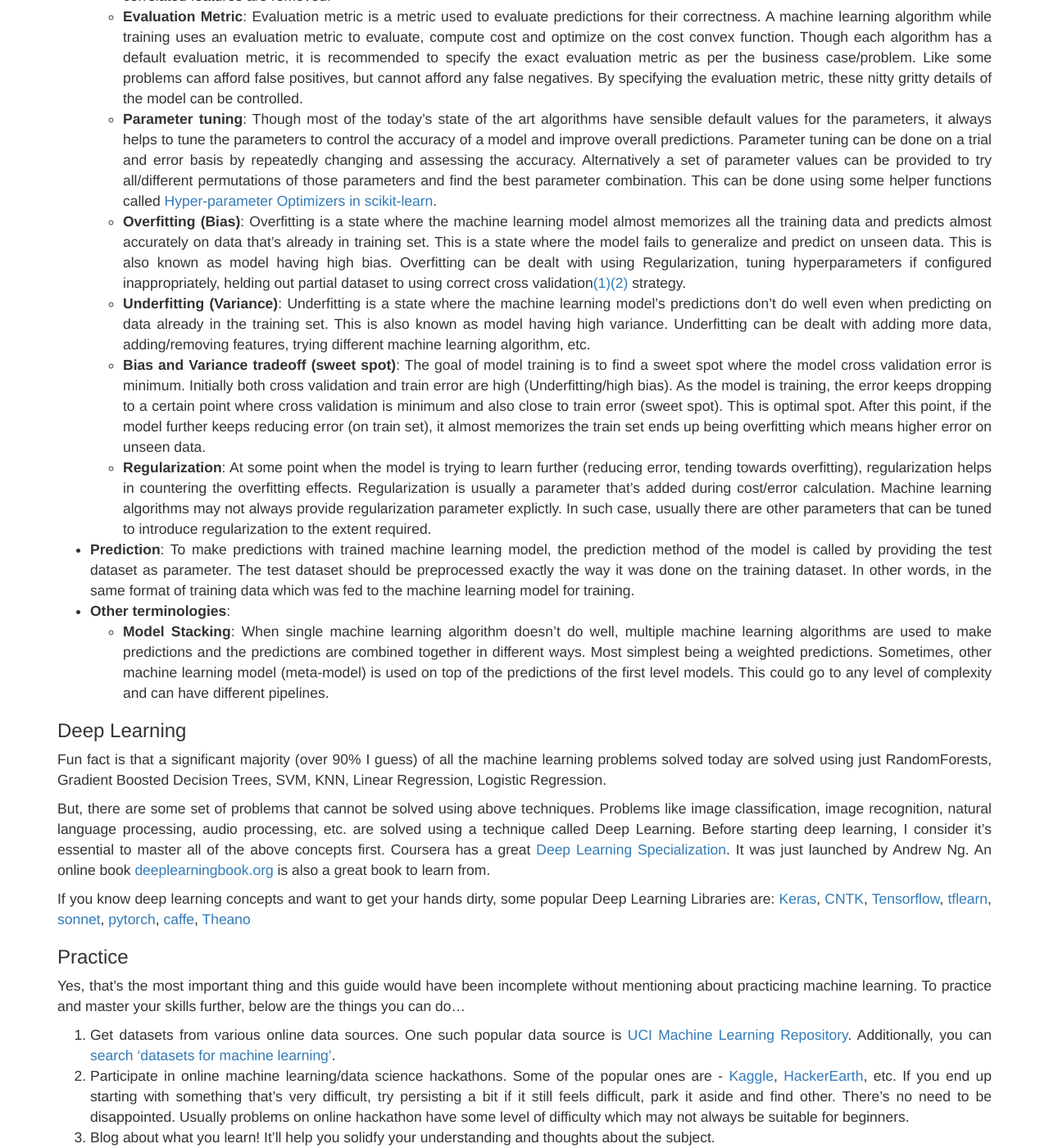
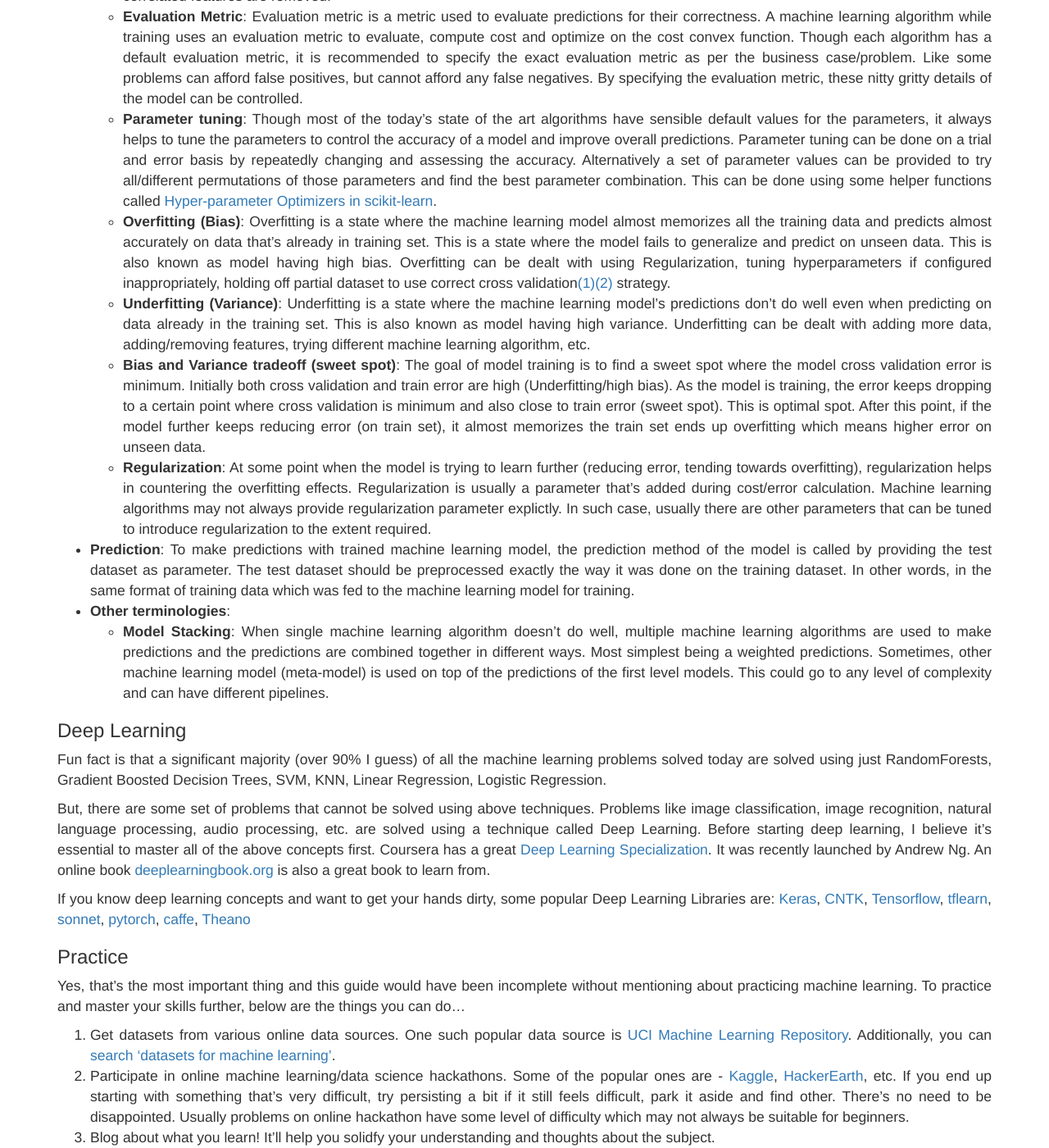
Before and after one commit to devm1023/ML_project, a Jekyll site: the page built from pages/machine-learning-in-one-hour.markdown, in a window 1280 px wide and 1400 px high, scrolled down 3172 px. Shown: the whole window at 82% size. Built offline with Jekyll 4.4.1, drawn with Linux system fonts in a browser that asks for light colours; nearby versions of some CDN libraries; some of the changed text lies outside the part shown.

Commit message:
Update machine-learning-in-one-hour.markdown

```diff
--- a/pages/machine-learning-in-one-hour.markdown
+++ b/pages/machine-learning-in-one-hour.markdown
@@ -71,7 +71,7 @@
 * __Preprocessing__: In real world scenario data is rarely clean and neat in a state that Machine Learning algorithms can be directly applied on. Preprocessing is a process of cleaning data to feed to machine learning algorithm. Some of the common preprocessing steps are...
   * __Missing Value__: When some of the values are missing, they are usually dealt by adding median/mean values or deleting corresponding row, or using the value from the previous row, etc. There are many ways of doing this. What exactly needs to be done depends on the kind of data, problem being solved and business goals.
   * __Categorical Variables__: Discrete finite set of values. Like 'car type', 'department', etc.
-  * __Scaling__: Proportionately reducing values in columns into a common scale like 0 to 1. It's good to have values in all columns in a common range.
+  * __Scaling__: Proportionately reducing values in columns into a common scale like 0 to 1. Having values in all columns in a common range might improve accuracy and training speed to some extent.
   * __Text__: Text needs to be processed using Natural Language Processing techniques (out of scope of this guide), when it isn't preprocessed, it is usually excluded from the training data that is fed to a machine learning algorithm.
   * __Imbalanced datasets__: The data shouldn't be biased, skewed. For e.g., consider a classification task where an algorithm classifies data into 3 different classes - A, B and C. If the dataset has very few/high records of one class w.r.t. others it is said to be biased/imbalanced. Usually data is oversampled in such cases by synthetically generating more random data from existing data.
   * __Outliers__: Outliers need to be dealt with on a case by case basis based on the problem and business case.
@@ -81,9 +81,9 @@
   * __Feature Selection__: Not all features/columns contribute to the learning. These are the columns where the data in them don't affect the outcome. Such features are removed from the dataset. What features to train on and what features to exclude is decided based on feature importance given by a machine learning algorithm being applied. Most of the modern algorithms do provide the feature importances. If an algorithm doesn't provide, scikit-learn or sklearn has utility functions which help find the feature importance. Also correlated features are removed.
   * __Evaluation Metric__: Evaluation metric is a metric used to evaluate predictions for their correctness. A machine learning algorithm while training uses an evaluation metric to evaluate, compute cost and optimize on the cost convex function. Though each algorithm has a default evaluation metric, it is recommended to specify the exact evaluation metric as per the business case/problem. Like some problems can afford false positives, but cannot afford any false negatives. By specifying the evaluation metric, these nitty gritty details of the model can be controlled.
   * __Parameter tuning__: Though most of the today's state of the art algorithms have sensible default values for the parameters, it always helps to tune the parameters to control the accuracy of a model and improve overall predictions. Parameter tuning can be done on a trial and error basis by repeatedly changing and assessing the accuracy. Alternatively a set of parameter values can be provided to try all/different permutations of those parameters and find the best parameter combination. This can be done using some helper functions called [Hyper-parameter Optimizers in scikit-learn](http://scikit-learn.org/stable/modules/classes.html#hyper-parameter-optimizers).
-  * __Overfitting (Bias)__: Overfitting is a state where the machine learning model almost memorizes all the training data and predicts almost accurately on data that's already in training set. This is a state where the model fails to generalize and predict on unseen data. This is also known as model having high bias. Overfitting can be dealt with using Regularization, tuning hyperparameters if configured inappropriately, helding out partial dataset to using correct cross validation[(1)](http://scikit-learn.org/stable/modules/cross_validation.html)[(2)](https://en.wikipedia.org/wiki/Cross-validation_(statistics)) strategy.
+  * __Overfitting (Bias)__: Overfitting is a state where the machine learning model almost memorizes all the training data and predicts almost accurately on data that's already in training set. This is a state where the model fails to generalize and predict on unseen data. This is also known as model having high bias. Overfitting can be dealt with using Regularization, tuning hyperparameters if configured inappropriately, holding off partial dataset to use correct cross validation[(1)](http://scikit-learn.org/stable/modules/cross_validation.html)[(2)](https://en.wikipedia.org/wiki/Cross-validation_(statistics)) strategy.
   * __Underfitting (Variance)__: Underfitting is a state where the machine learning model's predictions don't do well even when predicting on data already in the training set. This is also known as model having high variance. Underfitting can be dealt with adding more data, adding/removing features, trying different machine learning algorithm, etc.
-  * __Bias and Variance tradeoff (sweet spot)__: The goal of model training is to find a sweet spot where the model cross validation error is minimum. Initially both cross validation and train error are high (Underfitting/high bias). As the model is training, the error keeps dropping to a certain point where cross validation is minimum and also close to train error (sweet spot). This is optimal spot. After this point, if the model further keeps reducing error (on train set), it almost memorizes the train set ends up being overfitting which means higher error on unseen data.
+  * __Bias and Variance tradeoff (sweet spot)__: The goal of model training is to find a sweet spot where the model cross validation error is minimum. Initially both cross validation and train error are high (Underfitting/high bias). As the model is training, the error keeps dropping to a certain point where cross validation is minimum and also close to train error (sweet spot). This is optimal spot. After this point, if the model further keeps reducing error (on train set), it almost memorizes the train set ends up overfitting which means higher error on unseen data.
   * __Regularization__: At some point when the model is trying to learn further (reducing error, tending towards overfitting), regularization helps in countering the overfitting effects. Regularization is usually a parameter that's added during cost/error calculation. Machine learning algorithms may not always provide regularization parameter explictly. In such case, usually there are other parameters that can be tuned to introduce regularization to the extent required.
 * __Prediction__: To make predictions with trained machine learning model, the prediction method of the model is called by providing the test dataset as parameter. The test dataset should be preprocessed exactly the way it was done on the training dataset. In other words, in the same format of training data which was fed to the machine learning model for training.
 * __Other terminologies__:
@@ -92,7 +92,7 @@
 ### Deep Learning
 Fun fact is that a significant majority (over 90% I guess) of all the machine learning problems solved today are solved using just RandomForests, Gradient Boosted Decision Trees, SVM, KNN, Linear Regression, Logistic Regression.
 
-But, there are some set of problems that cannot be solved using above techniques. Problems like image classification, image recognition, natural language processing, audio processing, etc. are solved using a technique called Deep Learning. Before starting deep learning, I consider it's essential to master all of the above concepts first. Coursera has a great [Deep Learning Specialization](https://www.coursera.org/specializations/deep-learning). It was just launched by Andrew Ng. An online book [deeplearningbook.org](http://www.deeplearningbook.org/) is also a great book to learn from.
+But, there are some set of problems that cannot be solved using above techniques. Problems like image classification, image recognition, natural language processing, audio processing, etc. are solved using a technique called Deep Learning. Before starting deep learning, I believe it's essential to master all of the above concepts first. Coursera has a great [Deep Learning Specialization](https://www.coursera.org/specializations/deep-learning). It was recently launched by Andrew Ng. An online book [deeplearningbook.org](http://www.deeplearningbook.org/) is also a great book to learn from.
 
 If you know deep learning concepts and want to get your hands dirty, some popular Deep Learning Libraries are: [Keras](https://keras.io/), [CNTK](https://github.com/Microsoft/CNTK), [Tensorflow](https://github.com/tensorflow/tensorflow), [tflearn](https://github.com/tflearn/tflearn), [sonnet](https://github.com/deepmind/sonnet), [pytorch](https://github.com/pytorch/pytorch), [caffe](https://github.com/BVLC/caffe), [Theano](https://github.com/Theano/Theano)
 
```
Also changed, not shown: other parts of pages/machine-learning-in-one-hour.markdown (+1 -1 lines).
